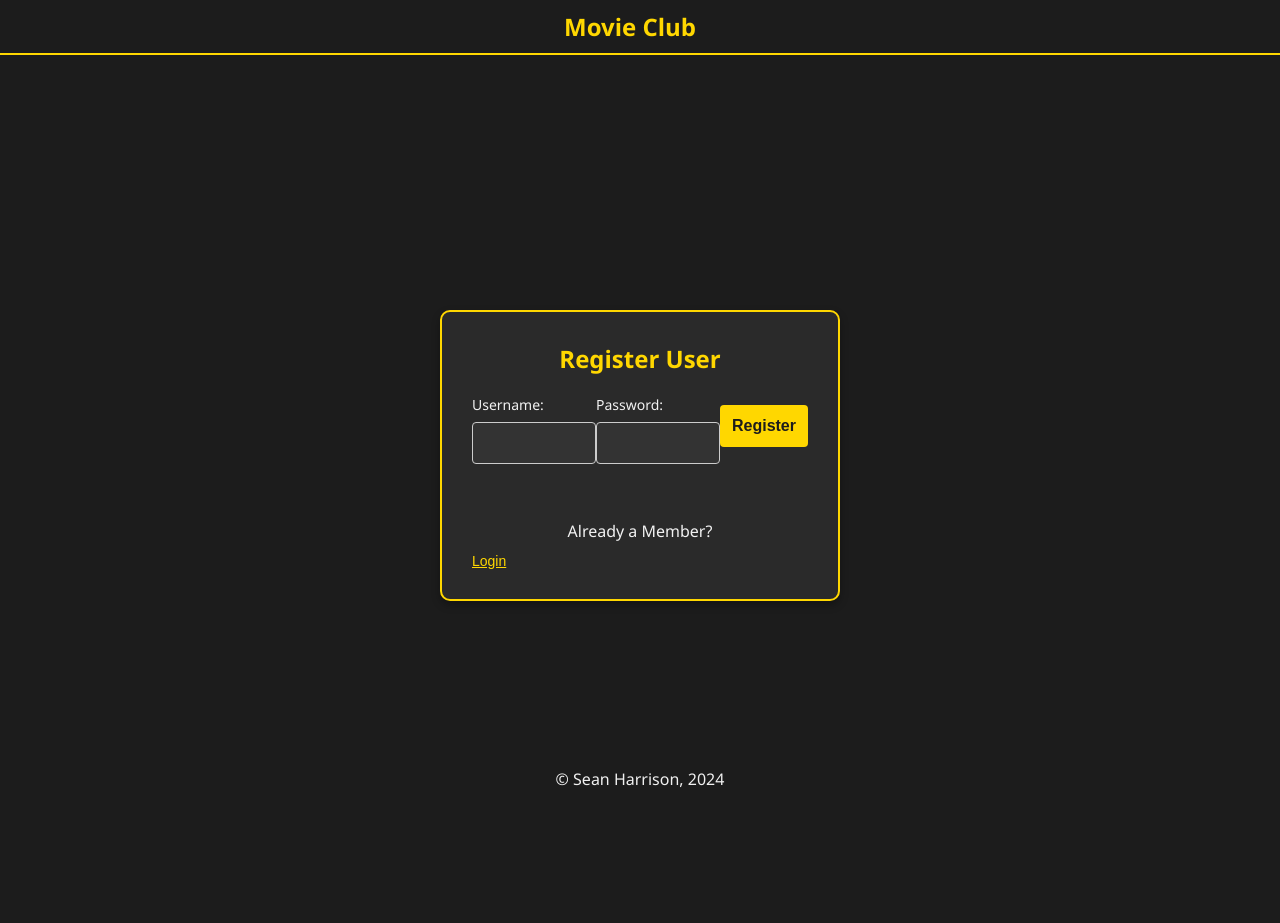
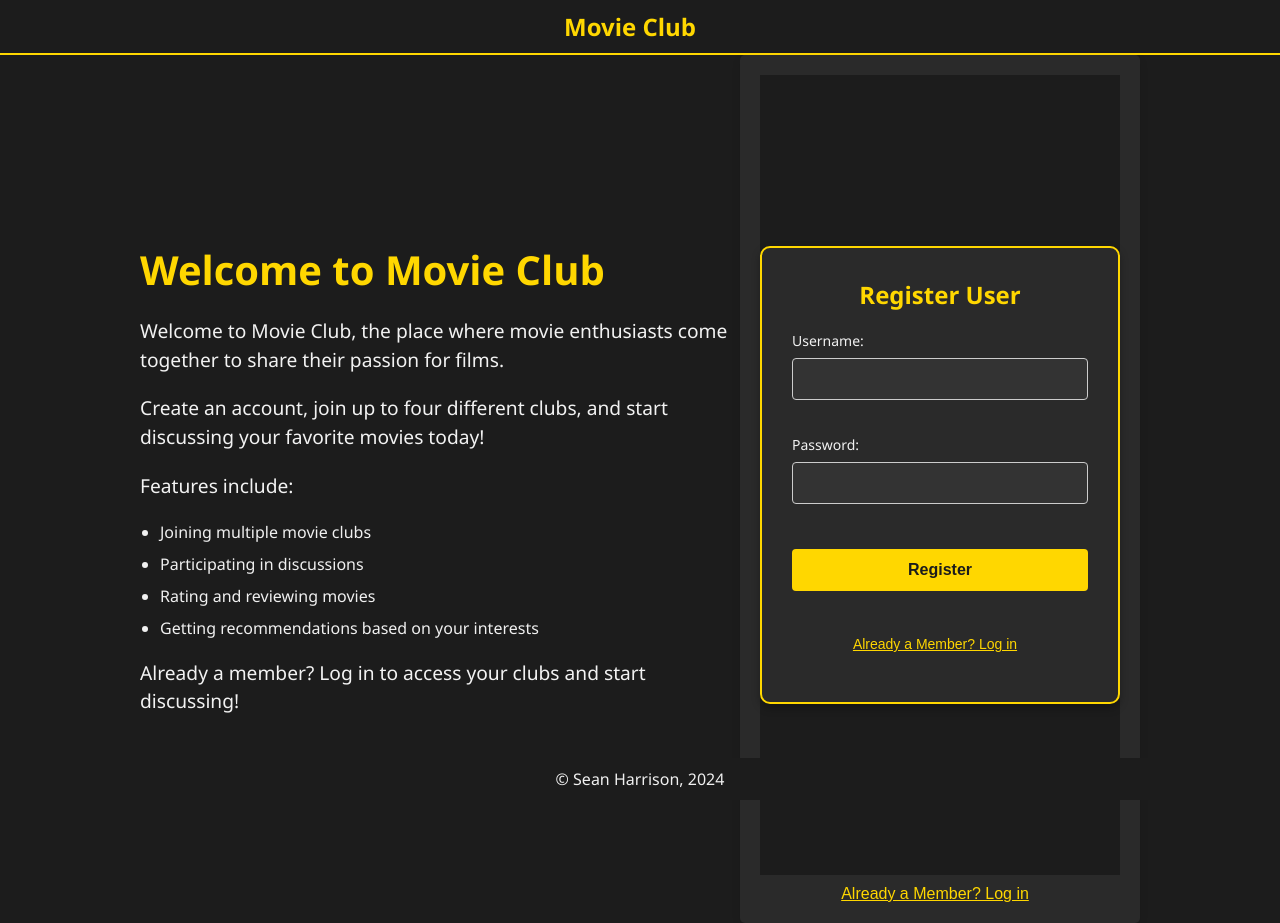
Before and after one commit to Iskander789/Movie-Club-App---Solo-Project, a React (Vite) app: page /landing in a window 1280 px wide. Before the commit the page ends 855 px from the top, so only its background shows below. Built offline with nearby package versions, Linux system fonts and the light colour scheme; no server answers.

Commit message:
landing page reformatting

```diff
--- a/src/components/LandingRegistration/LandingRegistration.css
+++ b/src/components/LandingRegistration/LandingRegistration.css
@@ -13,88 +13,93 @@ html, body {
   color: #f0f0f0;
 }
 
-/* Container */
 .landing-container {
   display: flex;
-  justify-content: center;
-  align-items: center;
+  justify-content: space-around;
+  align-items: flex-start;
   min-height: 100vh;
-  background-color: #1c1c1c;
-  margin: 0;
-  padding: 0;
+  padding: 20px;
 }
 
-.formPanel {
-  background-color: #2a2a2a; /* Inner rectangle color */
-  padding: 30px; /* Increased padding */
-  border-radius: 10px; /* Rounded corners */
+.landing-content {
+  max-width: 600px;
+}
+
+.landing-content h1 {
+  font-size: 2.5rem;
+  color: #ffd700;
+  margin-bottom: 20px;
+}
+
+.landing-content p {
+  font-size: 1.2rem;
+  margin-bottom: 20px;
+  line-height: 1.5;
+}
+
+.landing-content ul {
+  list-style: disc;
+  margin-left: 20px;
+  margin-bottom: 20px;
+}
+
+.register-formPanel {
+  background-color: #2a2a2a; /* Differentiate the panel from the background */
+  padding: 20px;
+  border-radius: 5px;
   width: 100%;
   max-width: 400px;
-  border: 2px solid #ffd700; /* Border for inner rectangle */
-  box-shadow: 0 4px 8px rgba(0, 0, 0, 0.3); /* Enhanced box shadow */
+  border: none;
   box-sizing: border-box;
+  box-shadow: 0 4px 8px rgba(0, 0, 0, 0.1);
 }
 
-h2 {
+.register-formPanel h2 {
   text-align: center;
   margin-bottom: 20px;
   color: #ffd700;
-  font-size: 24px; /* Increased font size */
 }
 
-.alert {
+.register-formPanel .alert {
   color: red;
   text-align: center;
-  margin-bottom: 20px; /* Added space below alert */
+  margin-bottom: 10px;
 }
 
-label {
-  color: #f2f2f2;
-  font-size: 14px; /* Updated font size */
-  display: block;
-  margin-bottom: 8px; /* Added margin for better spacing */
+.register-formPanel .form-group {
+  margin-bottom: 15px;
 }
 
-.form-group {
-  margin-bottom: 20px; /* Ensure space between input fields */
+.register-formPanel label {
+  display: block;
+  margin-bottom: 5px;
+  color: #ffd700;
 }
 
-input[type="text"],
-input[type="password"] {
+.register-formPanel input[type="text"],
+.register-formPanel input[type="password"] {
   width: 100%;
-  padding: 12px; /* Increased padding */
-  margin-bottom: 10px; /* Increased margin for better spacing */
+  padding: 10px;
   border: 1px solid #ccc;
   border-radius: 4px;
   box-sizing: border-box;
-  background-color: #333;
-  color: #f2f2f2;
-  font-size: 14px; /* Updated font size */
+  font-size: 1rem;
 }
 
-input[type="submit"],
-.btn {
-  display: block;
+.register-formPanel .btn {
   width: 100%;
-  padding: 12px; /* Increased padding */
+  padding: 10px;
+  border: none;
+  border-radius: 4px;
   background-color: #ffd700;
   color: #1c1c1c;
-  border: none;
-  border-radius: 4px;
+  font-size: 16px;
   cursor: pointer;
-  text-align: center;
-  font-size: 16px; /* Updated font size */
-  margin-top: 10px; /* Added margin for spacing */
+  transition: background-color 0.3s ease;
 }
 
-input[type="submit"]:hover,
-.btn:hover {
-  background-color: #e5c100;
-}
-
-.login-section {
-  text-align: center;
-  margin-top: 20px; /* Ensure space between register and login sections */
+.register-formPanel .btn:hover {
+  background-color: #e6c200;
 }
 
 .btn_asLink {
@@ -103,9 +108,10 @@ input[type="submit"]:hover,
   color: #ffd700;
   cursor: pointer;
   text-decoration: underline;
-  font-size: 14px; /* Updated font size */
+  font-size: 1rem;
+  margin-top: 10px;
 }
 
 .btn_asLink:hover {
-  color: #e5c100;
+  color: #e6c200;
 }
--- a/src/components/LandingRegistration/LandingRegistration.jsx
+++ b/src/components/LandingRegistration/LandingRegistration.jsx
@@ -1,75 +1,47 @@
-import React, { useState, useEffect } from 'react';
-import { useDispatch, useSelector } from 'react-redux';
+import React, { useEffect } from 'react';
+import { useSelector } from 'react-redux';
 import { useHistory } from 'react-router-dom';
-import { REGISTER } from '../../redux/actions/types';
+import RegisterForm from '../RegisterForm/RegisterForm';
 import './LandingRegistration.css';
 
 function LandingRegistration() {
-  const [username, setUsername] = useState('');
-  const [password, setPassword] = useState('');
-  const dispatch = useDispatch();
-  const errors = useSelector((store) => store.errors);
+  const user = useSelector((store) => store.user);
   const history = useHistory();
 
-  const registerUser = (event) => {
-    event.preventDefault();
-    dispatch({
-      type: REGISTER,
-      payload: {
-        username,
-        password,
-      },
-      callback: () => history.push('/login')  // Navigate to login after successful registration
-    });
-  };
-
   useEffect(() => {
-    setUsername('');
-    setPassword('');
-  }, []);
+    if (user.id) {
+      history.push('/home');
+    }
+  }, [user.id, history]);
 
   return (
     <div className="landing-container">
-      <div className="formPanel">
-        <h2>Register User</h2>
-        {errors.registrationMessage && (
-          <h3 className="alert" role="alert">
-            {errors.registrationMessage}
-          </h3>
-        )}
-        <form onSubmit={registerUser}>
-          <div className="form-group">
-            <label htmlFor="username">Username:</label>
-            <input
-              type="text"
-              id="username"
-              value={username}
-              required
-              onChange={(event) => setUsername(event.target.value)}
-              autoComplete="new-username"
-            />
-          </div>
-          <div className="form-group">
-            <label htmlFor="password">Password:</label>
-            <input
-              type="password"
-              id="password"
-              value={password}
-              required
-              onChange={(event) => setPassword(event.target.value)}
-              autoComplete="new-password"
-            />
-          </div>
-          <div className="form-group">
-            <input className="btn" type="submit" name="submit" value="Register" />
-          </div>
-        </form>
-        <div className="login-section">
-          <p>Already a Member?</p>
-          <button type="button" className="btn_asLink" onClick={() => history.push('/login')}>
-            Login
+      <div className="landing-content">
+        <h1>Welcome to Movie Club</h1>
+        <p>Welcome to Movie Club, the place where movie enthusiasts come together to share their passion for films.</p>
+        <p>Create an account, join up to four different clubs, and start discussing your favorite movies today!</p>
+        <p>Features include:</p>
+        <ul>
+          <li>Joining multiple movie clubs</li>
+          <li>Participating in discussions</li>
+          <li>Rating and reviewing movies</li>
+          <li>Getting recommendations based on your interests</li>
+        </ul>
+        <p>Already a member? Log in to access your clubs and start discussing!</p>
+      </div>
+      <div className="register-formPanel">
+        <RegisterForm />
+        <center>
+          <button
+            type="button"
+            className="btn_asLink"
+            onClick={() => {
+              history.push('/login');
+            }}
+          >
+            Already a Member? Log in
           </button>
-        </div>
+        </center>
       </div>
     </div>
   );
--- a/src/components/RegisterForm/RegisterForm.css
+++ b/src/components/RegisterForm/RegisterForm.css
@@ -1,48 +1,92 @@
+/* Register Form Styling */
+.register-form-container {
+  display: flex;
+  justify-content: center;
+  align-items: center;
+  min-height: 100vh;
+  background-color: #1c1c1c;
+  margin: 0;
+  padding: 0;
+}
+
 .formPanel {
-    box-sizing: border-box;
+  background-color: #2a2a2a;
+  padding: 20px;
+  border-radius: 5px;
   width: 100%;
   max-width: 400px;
-    padding: 25px;
-    margin: 20px auto;
-    background-color: #2a2a2a;
-    border-radius: 5px;
+  border: none;
+  box-sizing: border-box;
   box-shadow: 0 4px 8px rgba(0, 0, 0, 0.1);
+  display: flex;
+  flex-direction: column;
 }
 
-  label {
-    display: block;
-    margin-bottom: 10px;
-    color: #f2f2f2;
-    text-align: left; /* Ensure text is aligned to the left */
+.formPanel h2 {
+  text-align: center;
+  margin-bottom: 20px;
+  color: #ffd700;
 }
 
-  input[type="text"],
-  input[type="password"] {
+.formPanel .alert {
+  color: red;
+  text-align: center;
+  margin-bottom: 10px;
+}
+
+.form-group {
+  margin-bottom: 15px;
+  display: flex;
+  flex-direction: column;
+}
+
+.form-group label {
+  margin-bottom: 5px;
+  color: #ffd700;
+}
+
+.form-group input[type="text"],
+.form-group input[type="password"] {
   width: 100%;
   padding: 10px;
-    margin-bottom: 10px;
   border: 1px solid #ccc;
   border-radius: 4px;
   box-sizing: border-box;
+  font-size: 1rem;
   background-color: #333;
-    color: #f2f2f2;
-    text-align: left; /* Ensure input text is aligned to the left */
+  color: #f0f0f0;
 }
 
-  input[type="submit"],
-  .btn {
-    display: block;
+.form-group input[type="submit"],
+.form-group .btn {
   width: 100%;
   padding: 10px;
+  border: none;
+  border-radius: 4px;
   background-color: #ffd700;
   color: #1c1c1c;
-    border: none;
-    border-radius: 4px;
+  font-size: 16px;
   cursor: pointer;
-    text-align: center;
+  transition: background-color 0.3s ease;
 }
 
-  input[type="submit"]:hover,
-  .btn:hover {
-    background-color: #e5c100;
+.form-group input[type="submit"]:hover,
+.form-group .btn:hover {
+  background-color: #e6c200;
 }
+
+.form-group .btn_asLink {
+  padding: 0;
+  border: none;
+  background: none;
+  color: #ffd700;
+  cursor: pointer;
+  text-decoration: underline;
+  font-size: 1rem;
+  text-align: center;
+  margin-top: 10px;
+}
+
+.form-group .btn_asLink:hover {
+  color: #e6c200;
+}
--- a/src/components/RegisterForm/RegisterForm.jsx
+++ b/src/components/RegisterForm/RegisterForm.jsx
@@ -1,6 +1,7 @@
 import React, { useState, useEffect } from 'react';
 import { useDispatch, useSelector } from 'react-redux';
 import { REGISTER } from '../../redux/actions/types';
+import { useHistory } from 'react-router-dom';
 import './RegisterForm.css';
 
 function RegisterForm() {
@@ -8,6 +9,7 @@ function RegisterForm() {
   const [password, setPassword] = useState('');
   const errors = useSelector((store) => store.errors);
   const dispatch = useDispatch();
+  const history = useHistory();
 
   const registerUser = (event) => {
     event.preventDefault();
@@ -15,8 +17,8 @@ function RegisterForm() {
     dispatch({
       type: REGISTER,
       payload: {
-        username,
-        password,
+        username: username,
+        password: password,
       },
     });
 
@@ -32,14 +34,15 @@ function RegisterForm() {
   }, []);
 
   return (
-    <form className="register-form" onSubmit={registerUser} autoComplete="off" key="registerForm">
+    <div className="register-form-container">
+      <form className="formPanel" onSubmit={registerUser} autoComplete="off" key="registerForm">
         <h2>Register User</h2>
         {errors.registrationMessage && (
           <h3 className="alert" role="alert">
             {errors.registrationMessage}
           </h3>
         )}
-      <div>
+        <div className="form-group">
           <label htmlFor="username">Username:</label>
           <input
             type="text"
@@ -50,7 +53,7 @@ function RegisterForm() {
             autoComplete="new-username"
           />
         </div>
-      <div>
+        <div className="form-group">
           <label htmlFor="password">Password:</label>
           <input
             type="password"
@@ -61,10 +64,20 @@ function RegisterForm() {
             autoComplete="new-password"
           />
         </div>
-      <div>
+        <div className="form-group">
           <input className="btn" type="submit" name="submit" value="Register" />
         </div>
+        <div className="form-group">
+          <button
+            type="button"
+            className="btn_asLink"
+            onClick={() => history.push('/login')}
+          >
+            Already a Member? Log in
+          </button>
+        </div>
       </form>
+    </div>
   );
 }
 
```
Lines whose indentation alone changed are shown as unchanged.
